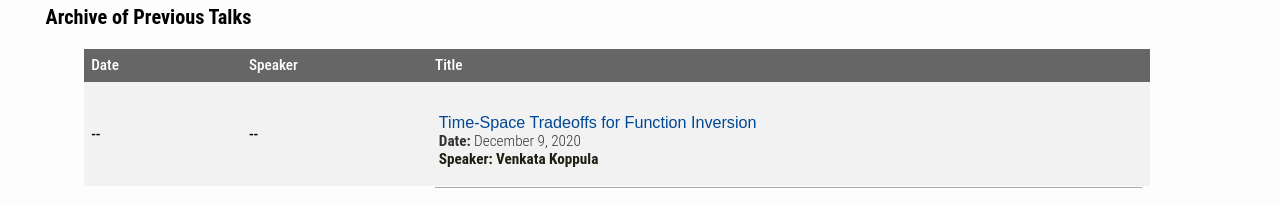
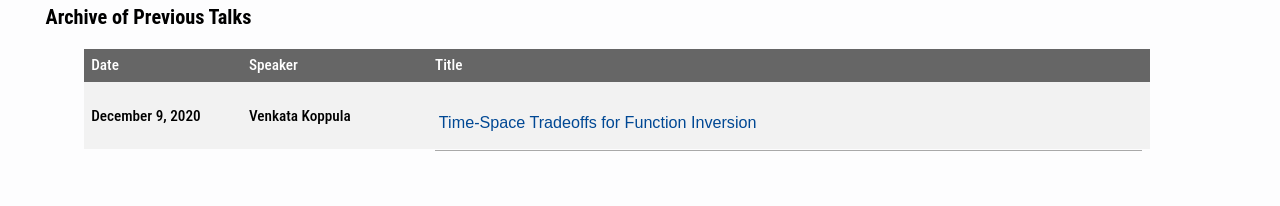
Before and after one commit to delhitcsseminar/delhitcsseminar.github.io, a plain HTML site: page index.html in a window 1280 px wide. Shown: the part 1161-1367 px from the top of the page. Drawn offline with Linux system fonts and the light colour scheme.

Commit message:
jatin talk

```diff
--- a/index.html
+++ b/index.html
@@ -60,14 +60,12 @@
     <th>Title</th>
 </tr>
 <tr>
-    <td>--</td>
-    <td>--</td>
+    <td>December 9, 2020</td>
+    <td>Venkata Koppula</td>
     <td>
     <li>
     <span class="title"><a href="#" onclick="toggle_abstract(event);">
         Time-Space Tradeoffs for Function Inversion </a></span>
-    <span class="date"> December 9, 2020 </span>
-    <span class="speaker"> Venkata Koppula </span>
     <span class="abstract">
         One-way functions - functions that can be evaluated easily on any input, but are hard to invert - are one of the fundamental building blocks of cryptography. In this talk, we will discuss the following question : given a function f, how hard/easy is it to invert y = f(x) if we're allowed unbounded preprocessing (before receiving y). More formally, we will work in the oracle setting. An adversary is first given (unbounded) oracle access to the function f to produce an S bit state. After this preprocessing, it is given f(x) (for a random x). Now, how many further oracle calls to f are necessary/sufficient to invert f(x)?  <br><br>
 
```
